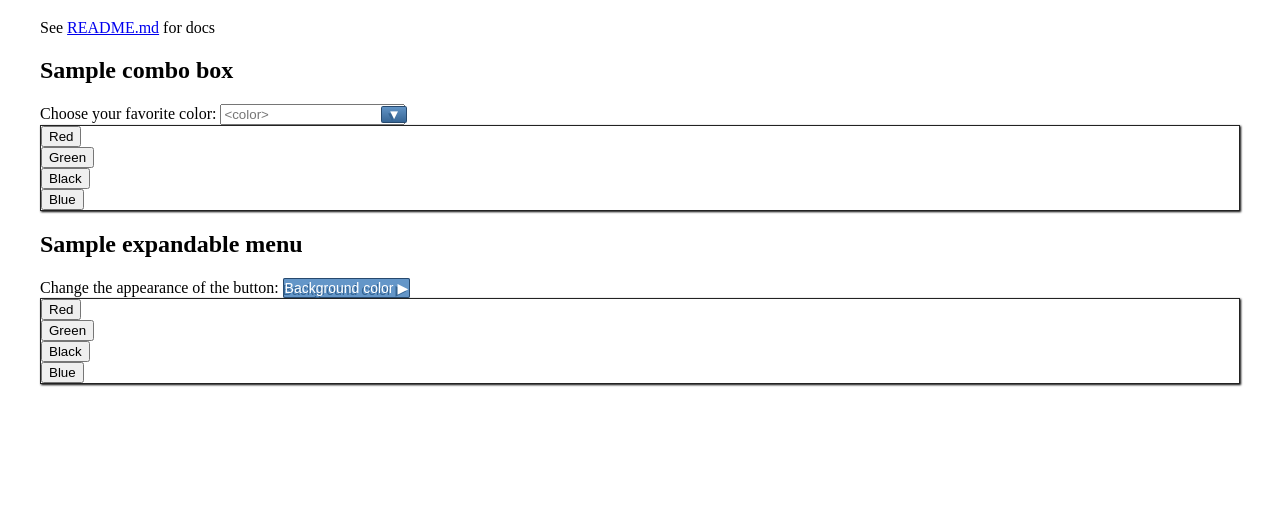
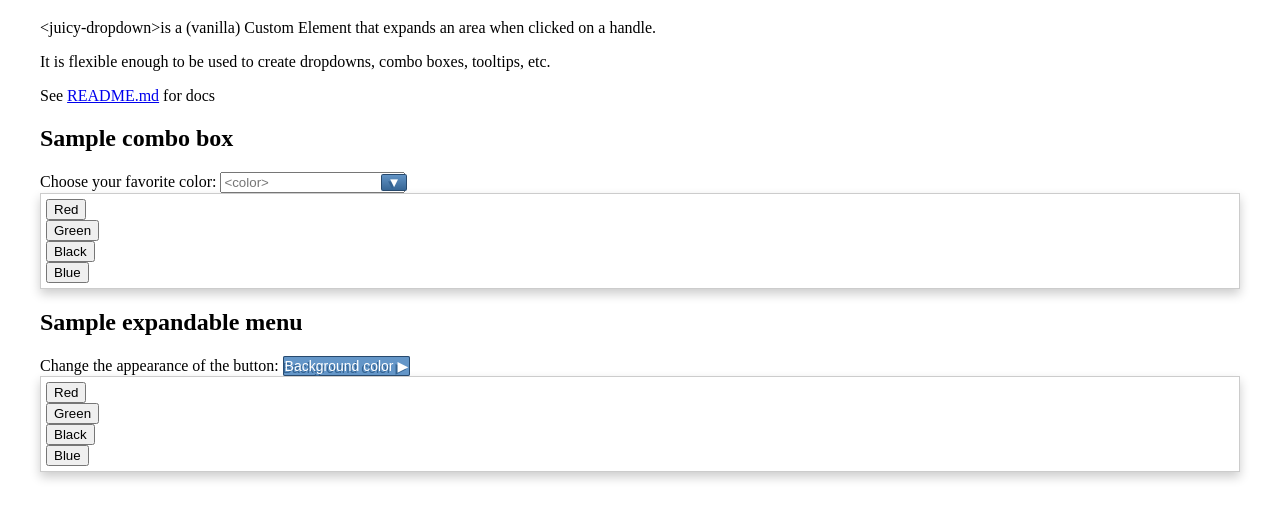
Before and after one commit to Juicy/juicy-popover, a website: page index.html in a window 1280 px wide. Shown: the part 101-620 px from the top of the page. Drawn offline with Linux system fonts and the light colour scheme.

Commit message:
add some more description

```diff
--- a/index.html
+++ b/index.html
@@ -79,8 +79,10 @@
     }
 
     .expandable {
-      border: 1px solid #222;
-      box-shadow: 1px 1px 2px #000;
+      background: #fff;
+      border: 1px solid rgba(0,0,0,.2);
+      box-shadow: 0 5px 10px rgba(0,0,0,.2);
+      padding: 5px;
     }
   </style>
 </head>
@@ -88,6 +90,10 @@
 <body>
 
 <h1>&lt;juicy-dropdown&gt;</h1>
+
+<p>&lt;juicy-dropdown&gt;is a (vanilla) Custom Element that expands an area when clicked on a handle.</p>
+
+<p>It is flexible enough to be used to create dropdowns, combo boxes, tooltips, etc.</p>
 
 <p>See <a href="https://github.com/Juicy/juicy-dropdown">README.md</a> for docs</p>
 
```
Also changed, not shown: README.md.
